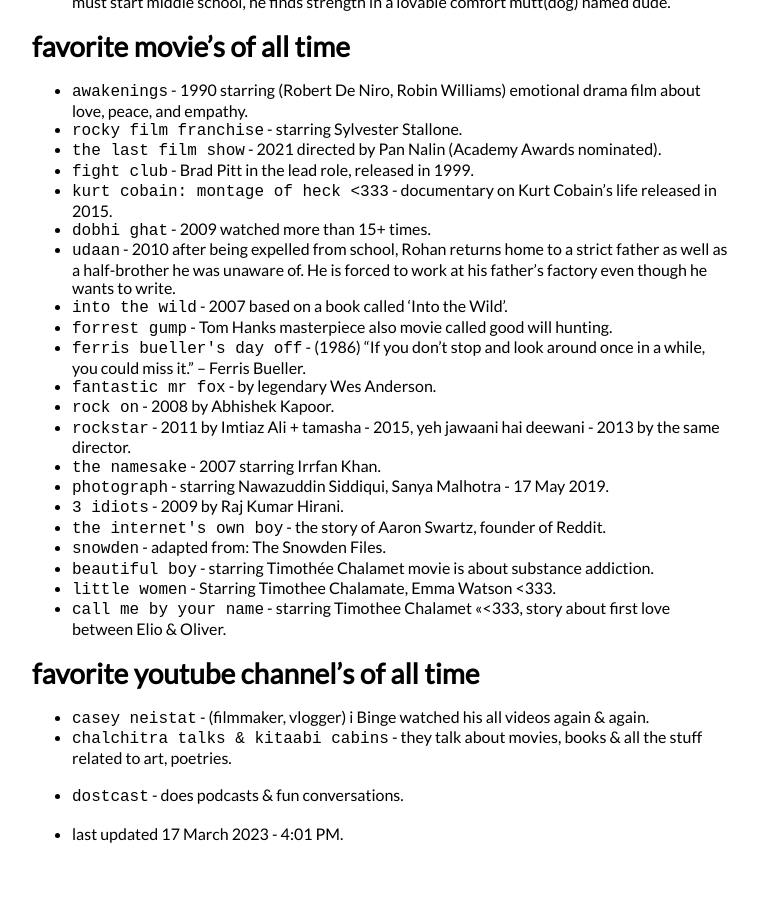
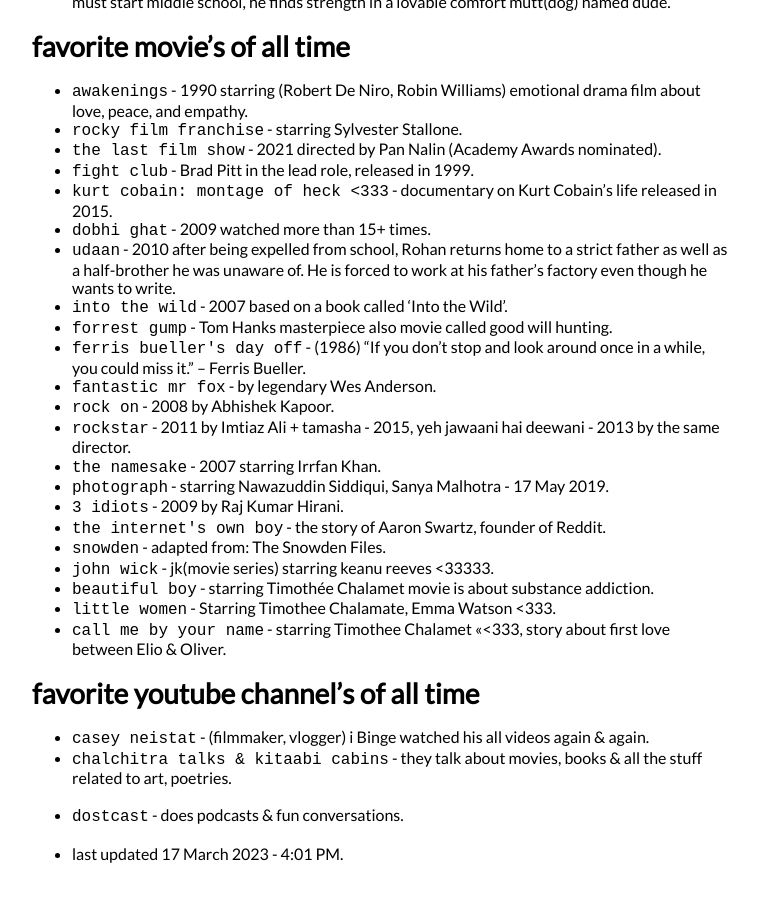
Before and after one commit to krishnadevz/krishnadevz.github.io, a Jekyll site: the page built from About.md, in a window 1280 px wide and 900 px high, scrolled down 1203 px. Shown: the whole window, without its empty margins (258-1016 px from the left). Built offline with Jekyll 4.4.1, drawn with Linux system fonts in a browser that asks for light colours; nearby versions of some CDN libraries; our own code applies the rules of GitHub Pages for plain Markdown files; before the commit the page ends 2082 px from its top, so only the background shows below that.

Commit message:
updates movies

```diff
--- a/About.md
+++ b/About.md
@@ -56,6 +56,7 @@
 * `3 idiots` - 2009 by Raj Kumar Hirani.
 * `the internet's own boy` - the story of Aaron Swartz, founder of Reddit.
 * `snowden` - adapted from: The Snowden Files.
+* `john wick` - jk(movie series) starring keanu reeves <33333.
 * `beautiful boy` - starring Timothée Chalamet movie is about substance addiction.
 * `little women` - Starring Timothee Chalamate, Emma Watson <333.
 * `call me by your name` - starring Timothee Chalamet <<<333, story about first love between Elio & Oliver.
```
